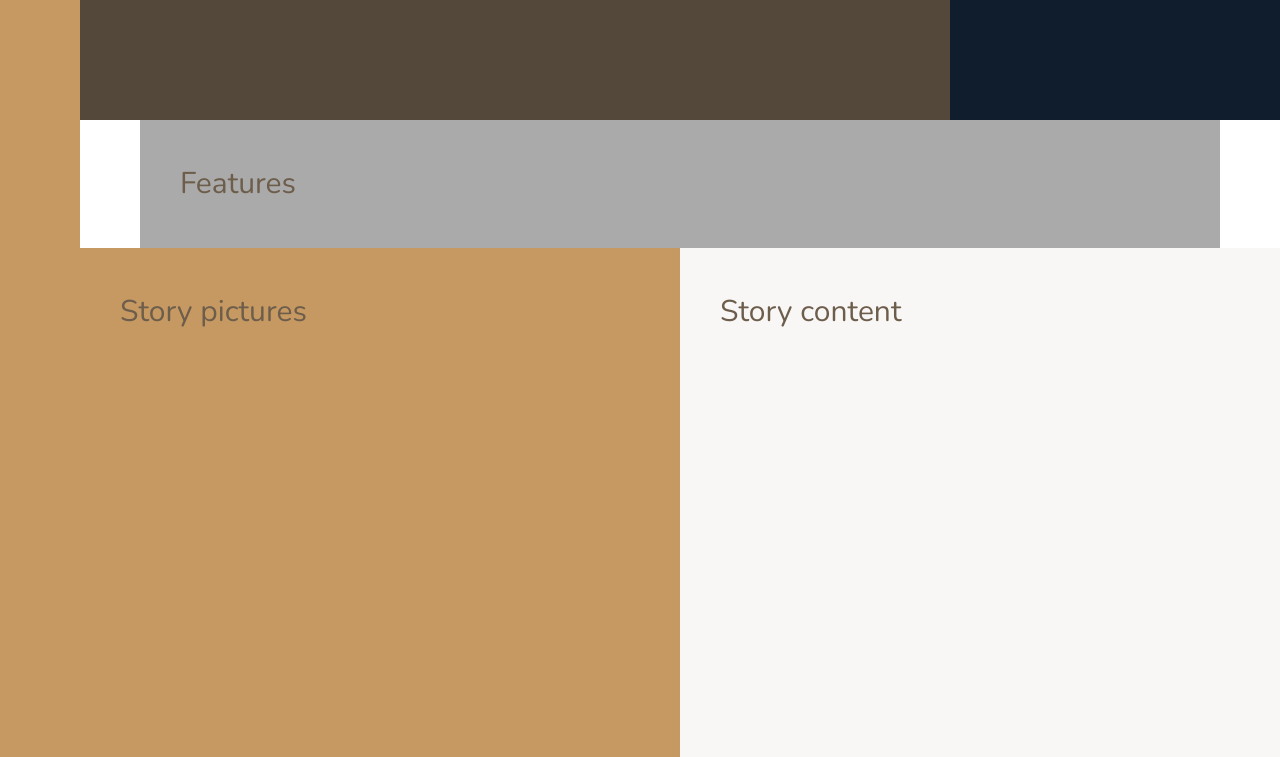
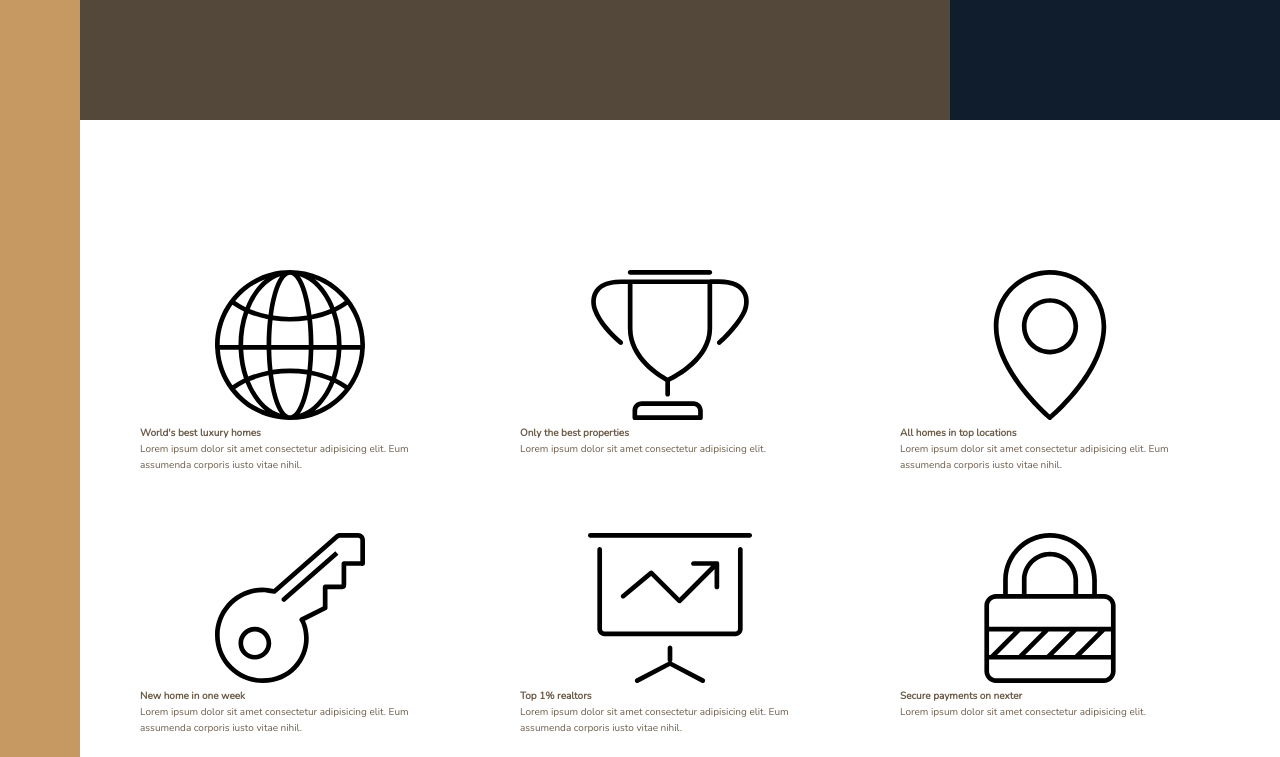
Before and after one commit to AustinWang0120/nexter-grid-site, a website: page index.html in a window 1280 px wide. Shown: the part 520-1277 px from the top of the page. Drawn offline with nearby package versions, Linux system fonts and the light colour scheme.

Commit message:
Build the features section - part 1

```diff
--- a/index.html
+++ b/index.html
@@ -22,7 +22,70 @@
 
 		<div class="realtors">Top 3 realtors</div>
 
-		<section class="features">Features</section>
+		<section class="features">
+			<div class="feature">
+				<svg class="feature__icon">
+					<use xlink:href="img/sprite.svg#icon-global"></use>
+				</svg>
+				<h4 class="heading-4">World's best luxury homes</h4>
+				<p class="feature__text">
+					Lorem ipsum dolor sit amet consectetur adipisicing elit. Eum assumenda
+					corporis iusto vitae nihil.
+				</p>
+			</div>
+			<div class="feature">
+				<svg class="feature__icon">
+					<use xlink:href="img/sprite.svg#icon-trophy"></use>
+				</svg>
+				<h4 class="heading-4">Only the best properties</h4>
+				<p class="feature__text">
+					Lorem ipsum dolor sit amet consectetur adipisicing elit.
+				</p>
+			</div>
+
+			<div class="feature">
+				<svg class="feature__icon">
+					<use xlink:href="img/sprite.svg#icon-map-pin"></use>
+				</svg>
+				<h4 class="heading-4">All homes in top locations</h4>
+				<p class="feature__text">
+					Lorem ipsum dolor sit amet consectetur adipisicing elit. Eum assumenda
+					corporis iusto vitae nihil.
+				</p>
+			</div>
+
+			<div class="feature">
+				<svg class="feature__icon">
+					<use xlink:href="img/sprite.svg#icon-key"></use>
+				</svg>
+				<h4 class="heading-4">New home in one week</h4>
+				<p class="feature__text">
+					Lorem ipsum dolor sit amet consectetur adipisicing elit. Eum assumenda
+					corporis iusto vitae nihil.
+				</p>
+			</div>
+
+			<div class="feature">
+				<svg class="feature__icon">
+					<use xlink:href="img/sprite.svg#icon-presentation"></use>
+				</svg>
+				<h4 class="heading-4">Top 1% realtors</h4>
+				<p class="feature__text">
+					Lorem ipsum dolor sit amet consectetur adipisicing elit. Eum assumenda
+					corporis iusto vitae nihil.
+				</p>
+			</div>
+
+			<div class="feature">
+				<svg class="feature__icon">
+					<use xlink:href="img/sprite.svg#icon-lock"></use>
+				</svg>
+				<h4 class="heading-4">Secure payments on nexter</h4>
+				<p class="feature__text">
+					Lorem ipsum dolor sit amet consectetur adipisicing elit.
+				</p>
+			</div>
+		</section>
 
 		<div class="story__pictures">Story pictures</div>
 
--- a/sass/_base.scss
+++ b/sass/_base.scss
@@ -38,14 +38,7 @@ body {
 	display: grid;
 	grid-template-rows: 80vh min-content 40vw repeat(3, min-content);
 	grid-template-columns:
-		[sidebar-start] 8rem [sidebar-end full-start] minmax(
-			6rem,
-			1fr
-		) [center-start] repeat(8, [col-start] minmax(min-content, 14rem) [col-end])
+		[sidebar-start] 8rem [sidebar-end full-start] minmax(6rem, 1fr)
+		[center-start] repeat(8, [col-start] minmax(min-content, 14rem) [col-end])
 		[center-end] minmax(6rem, 1fr) [full-end];
-
-	& > * {
-		padding: 40px;
-		font-size: 3rem;
-	}
 }
--- a/sass/_features.scss
+++ b/sass/_features.scss
@@ -1,5 +1,10 @@
 .features {
-	background-color: $color-grey-light-2;
+	grid-column: center-start / center-end;
 
-	grid-column: center-start / center-end;
+	margin: 15rem 0;
+
+	display: grid;
+	grid-template-rows: repeat(2, min-content);
+	grid-template-columns: repeat(3, 1fr);
+	grid-gap: 6rem;
 }
```
Also changed, not shown: css/style.css.
